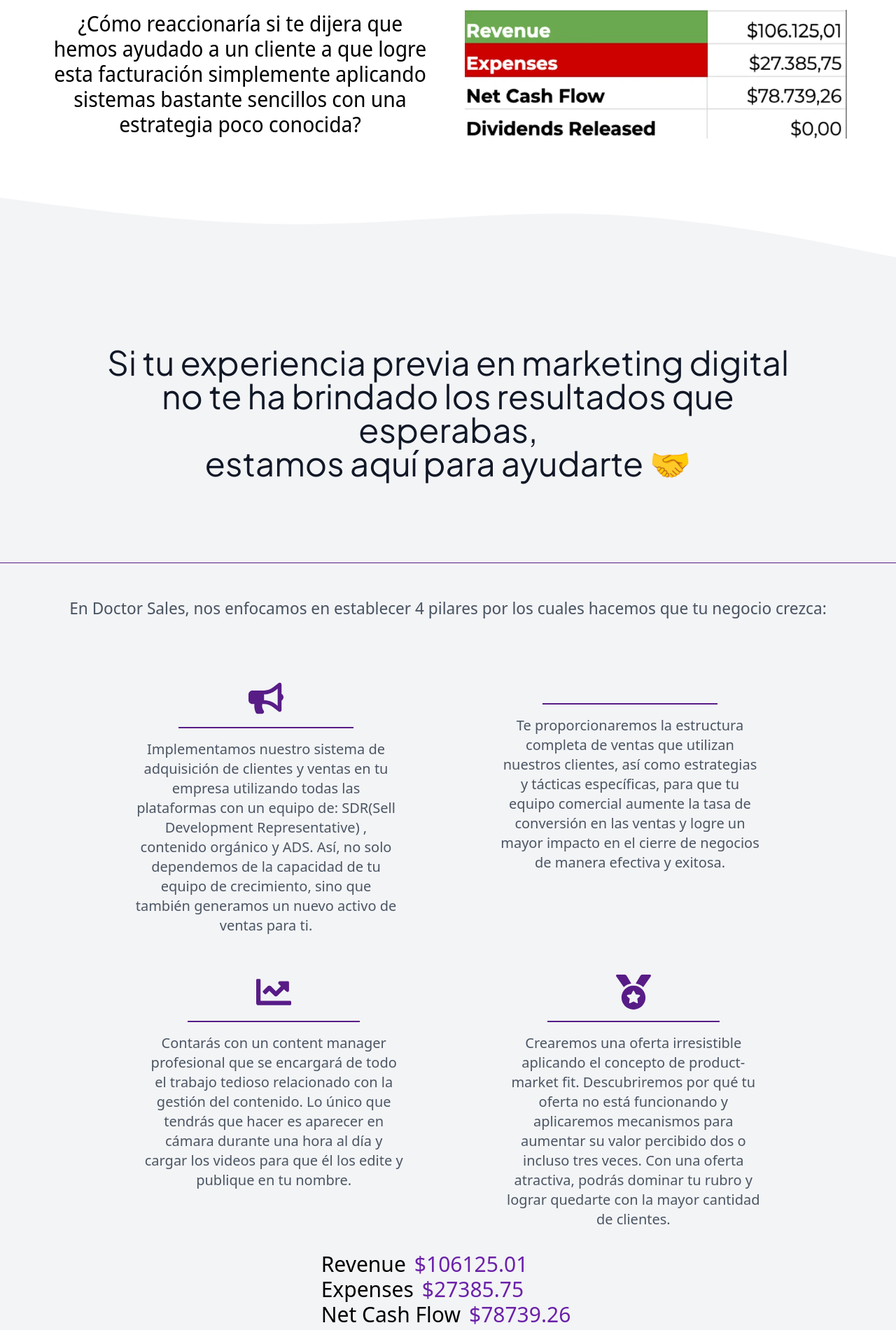
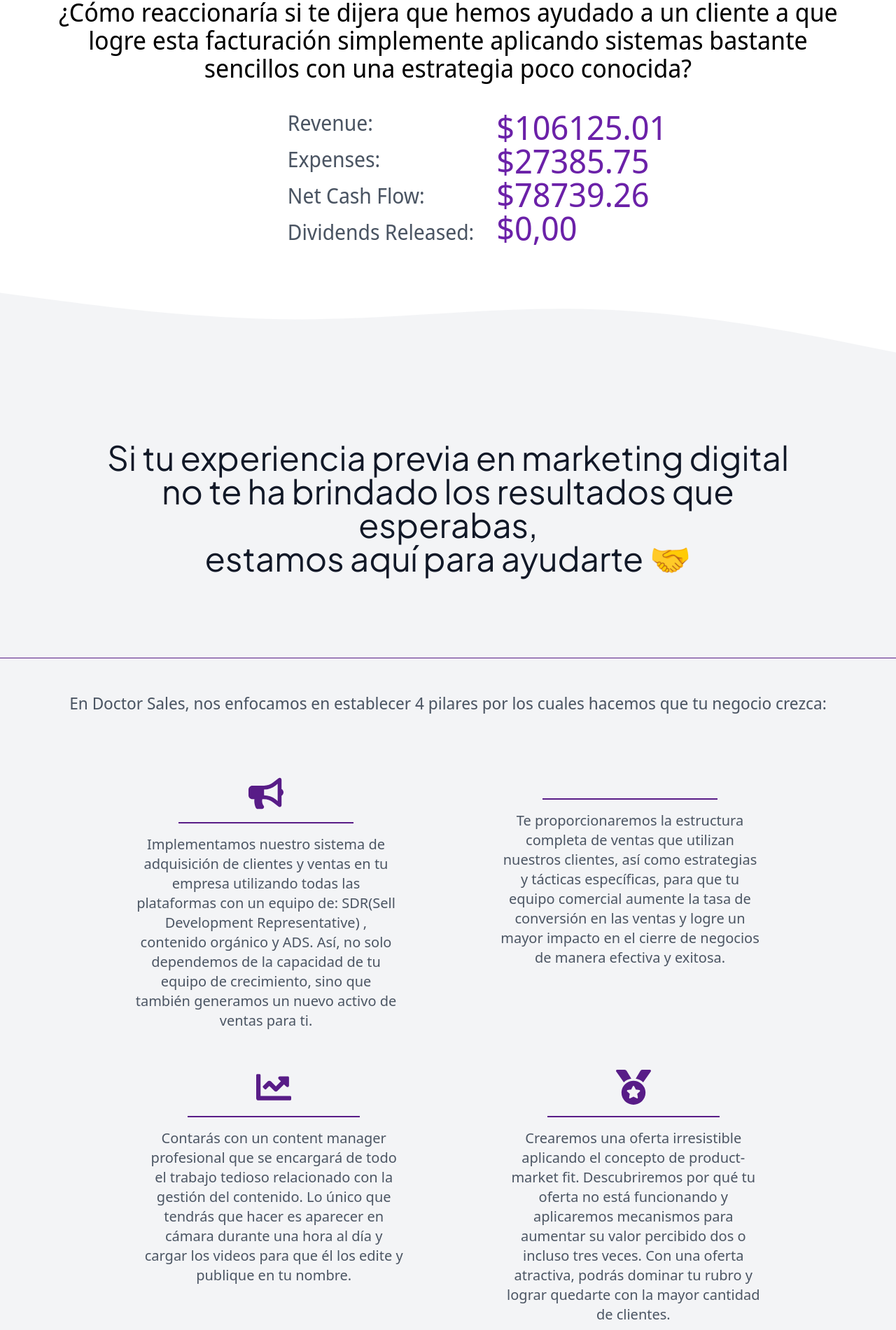
Before and after one commit to NAlonsoBulacio/DoctorSales, a React (Create React App) app in the folder frontend/: page / in a window 1280 px wide. Shown: the part 1749-3650 px from the top of the page at 70% size. Built offline with nearby package versions, Linux system fonts and the light colour scheme; some icons are missing.

Commit message:
numeros actualizados

```diff
--- a/frontend/package.json
+++ b/frontend/package.json
@@ -13,6 +13,7 @@
     "react-dom": "^18.2.0",
     "react-helmet": "^6.1.0",
     "react-icons": "^4.10.1",
+    "react-intersection-observer": "^9.5.3",
     "react-player": "^2.13.0",
     "react-redux": "^7.2.9",
     "react-responsive-carousel": "^3.2.23",
--- a/frontend/src/Componentes/Counter/Counter.jsx
+++ b/frontend/src/Componentes/Counter/Counter.jsx
@@ -1,64 +1,82 @@
-import React, { useState, useEffect } from "react";
+import React, { useState } from "react";
+import { useInView } from "react-intersection-observer";
 
 const Counter = () => {
   const [count1, setCount1] = useState(85.75);
   const [count2, setCount2] = useState(739.26);
   const [count3, setCount3] = useState(125.01);
 
-  useEffect(() => {
-    const incrementCount1 = () => {
-      if (count1 < 27385.75) {
-        setTimeout(() => {
-          setCount1(count1 + 300);
-        }, 1500 / ((27385.75 - 85.75) / 300)); // Tiempo total dividido por la cantidad de incrementos
-      }
-    };
+  const [ref1, inView1] = useInView({
+    triggerOnce: true,
+    threshold: 0.5,
+  });
 
-    incrementCount1();
-  }, [count1]);
+  const [ref2, inView2] = useInView({
+    triggerOnce: true,
+    threshold: 0.5,
+  });
 
-  useEffect(() => {
-    const incrementCount2 = () => {
-      if (count2 < 78739.26) {
-        setTimeout(() => {
-          setCount2(count2 + 1000);
-        }, 1500 / ((78739.26 - 739.26) / 1000)); // Tiempo total dividido por la cantidad de incrementos
-      }
-    };
+  const [ref3, inView3] = useInView({
+    triggerOnce: true,
+    threshold: 0.5,
+  });
 
-    incrementCount2();
-  }, [count2]);
+  const incrementCount = (currentCount, setCount, maxCount, increment) => {
+    if (currentCount < maxCount) {
+      setTimeout(() => {
+        setCount(Math.min(currentCount + increment, maxCount));
+      }, 500 / ((maxCount - currentCount) / increment));
+    }
+  };
 
-  useEffect(() => {
-    const incrementCount3 = () => {
-      if (count3 < 106125.01) {
-        setTimeout(() => {
-          setCount3(count3 + 1000);
-        }, 1500 / ((106125.01 - 125.01) / 1000)); // Tiempo total dividido por la cantidad de incrementos
-      }
-    };
+  if (inView1) {
+    incrementCount(count1, setCount1, 27385.75, 300);
+  }
 
-    incrementCount3();
-  }, [count3]);
+  if (inView2) {
+    incrementCount(count2, setCount2, 78739.26, 1000);
+  }
+
+  if (inView3) {
+    incrementCount(count3, setCount3, 106125.01, 1000);
+  }
 
   return (
     <div className="w-full flex justify-center items-center">
-      <div className="text-3xl">
-        <div className="flex justify-start items-center space-x-3">
-          <h1>Revenue</h1>
-          <p className="text-purple-800">${count3.toFixed(2)}</p>
+      <div className="flex justify-center items-center space-x-8">
+        <div className="w-full text-3xl space-y-4">
+          <div ref={ref3} className="flex justify-start items-center">
+            <h1 className="font-noto-400 text-gray-600">Revenue:</h1>
+          </div>
+          <div ref={ref1} className="flex justify-start items-center ">
+            <h1 className="font-noto-400 text-gray-600">Expenses:</h1>
+          </div>
+          <div ref={ref2} className="flex justify-start items-center ">
+            <h1 className="font-noto-400 text-gray-600">Net Cash Flow:</h1>
+          </div>
+          <div className="flex justify-start items-center ">
+            <h1 className="font-noto-400 text-gray-600">Dividends Released:</h1>
+          </div>
         </div>
-        <div className="flex justify-start items-center space-x-3">
-          <h1>Expenses</h1>
-          <p className="text-purple-800">${count1.toFixed(2)}</p>
-        </div>
-        <div className="flex justify-start items-center space-x-3">
-          <h1>Net Cash Flow</h1>
-          <p className="text-purple-800">${count2.toFixed(2)}</p>
-        </div>
-        <div className="flex justify-start items-center space-x-3">
-          <h1>Dividends Released</h1>
-          <p className="text-purple-800">$0,00</p>
+        <div className="w-1/2 text-5xl h-48">
+          <div ref={ref3} className="w-full flex justify-start items-center">
+            <p className="text-purple-800 font-noto-500 w-40 text-right">
+              ${count3.toFixed(2)}
+            </p>
+          </div>
+          <div ref={ref1} className="flex justify-start items-center ">
+            <p className="text-purple-800 font-noto-500 w-40 text-right">
+              ${count1.toFixed(2)}
+            </p>
+          </div>
+          <div ref={ref2} className="flex justify-start items-center ">
+            <p className="text-purple-800 font-noto-500 w-40 text-right">
+              ${count2.toFixed(2)}
+            </p>
+          </div>
+          <div className="flex justify-start items-center">
+            <p className="text-purple-800 font-noto-500 w-40 text-left">$0,00</p>
+          </div>
         </div>
       </div>
     </div>
--- a/frontend/src/Componentes/PilaresDoctor/PilaresDoctor.jsx
+++ b/frontend/src/Componentes/PilaresDoctor/PilaresDoctor.jsx
@@ -1,7 +1,6 @@
 import React from "react";
 import { FaBullhorn, FaChartLine, FaMedal } from "react-icons/fa";
 import { FaPeopleGroup } from "react-icons/fa6";
-import Counter from "../Counter/Counter";
 const PilaresDoctor = () => {
   return (
     <div className="w-full flex justify-center items-center bg-gray-100">
@@ -123,7 +122,6 @@ const PilaresDoctor = () => {
             </div>
           </div>
         </div>
-        <Counter />
       </div>
     </div>
   );
--- /dev/null
+++ b/frontend/src/Componentes/QuestionAndNumber/QuestionAndNumber.jsx
@@ -0,0 +1,22 @@
+import React from "react";
+import Counter from "../Counter/Counter";
+const QuestionAndNumber = () => {
+  return (
+    <div className="w-full px-14 ">
+      <div className="flex flex-wrap justify-center items-center space-y-10">
+        <div className="w-full flex justify-center items-center px-6">
+          <p className="text-4xl font-noto-400">
+            ¿Cómo reaccionaría si te dijera que hemos ayudado a un cliente a que
+            logre esta facturación simplemente aplicando sistemas bastante
+            sencillos con una estrategia poco conocida?
+          </p>
+        </div>
+        <div className="w-full flex justify-center items-center px-6">
+          <Counter />
+        </div>
+      </div>
+    </div>
+  );
+};
+
+export default QuestionAndNumber;
--- a/frontend/src/Componentes/VideoAndButton/VideoAndButton.jsx
+++ b/frontend/src/Componentes/VideoAndButton/VideoAndButton.jsx
@@ -1,6 +1,7 @@
 import React from "react";
 import VideoMp4 from "../../Componentes/VideoMp4/VideoMp4";
 import QuestionAndExcell from "../QuestionAndExcell/QuestionAndExcell";
+import QuestionAndNumber from "../QuestionAndNumber/QuestionAndNumber";
 import "./VideoAndButton.css";
 
 const VideoAndButton = () => {
@@ -23,7 +24,8 @@ const VideoAndButton = () => {
         <div className="flex justify-center">
         <hr className="border-t-1 border-gray-300 w-[1300px] my-12" />
         </div>
-        <QuestionAndExcell />
+        {/* <QuestionAndExcell /> */}
+        <QuestionAndNumber />
       </div>
     </div>
   );
```
Also changed, not shown: 1 other file (tests, documents, lock files or other folders).
